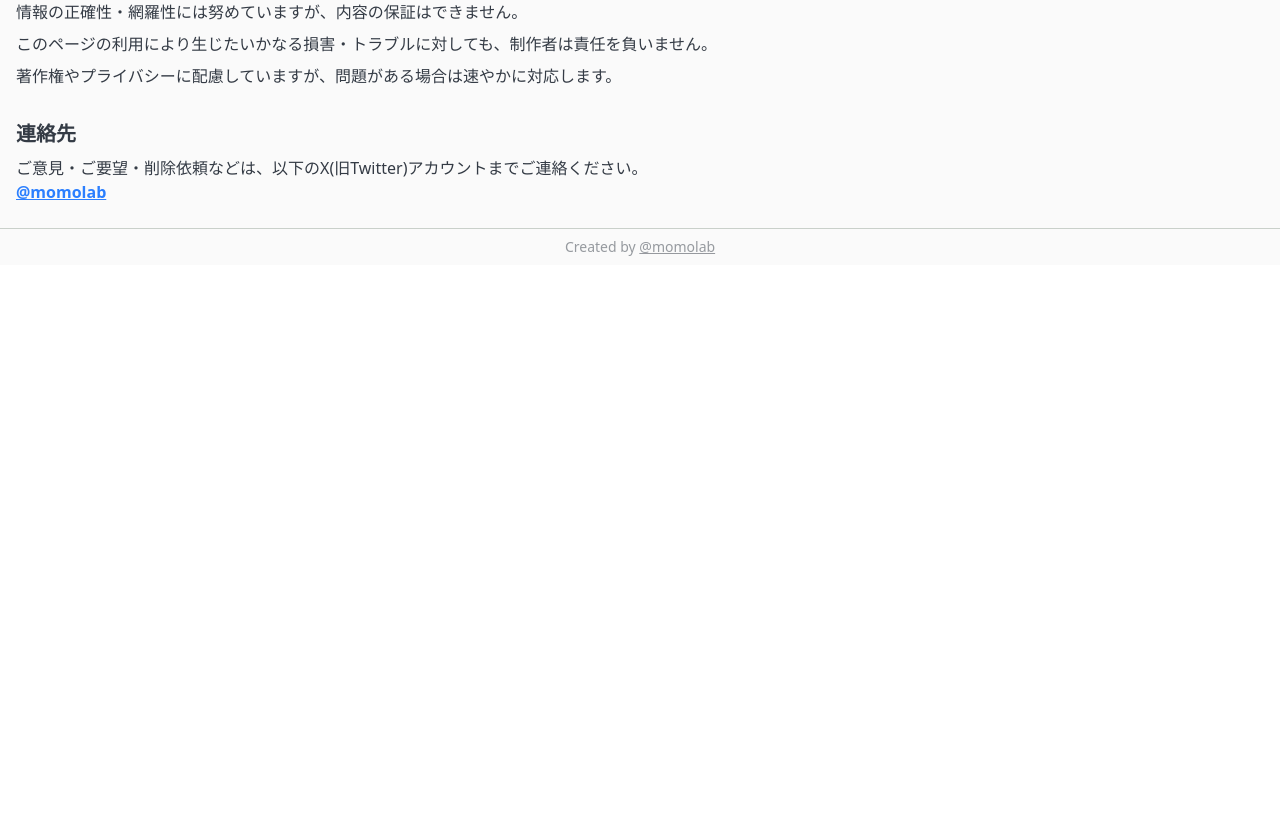
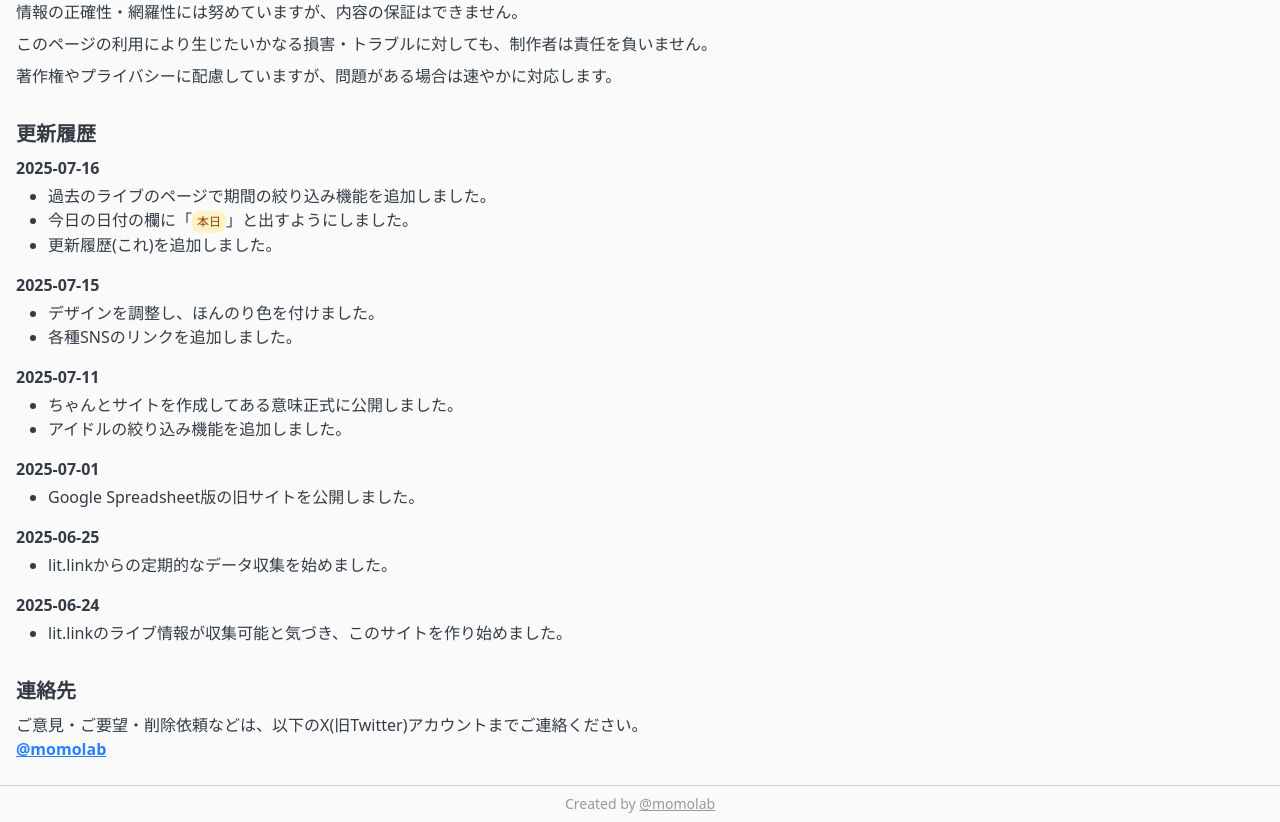
Before and after one commit to momo-lab/www-livelist, a React (Vite) app: page /about in a window 1280 px wide. Shown: the part 680-1502 px from the top of the page. Before the commit the page ends 945 px from the top, so only its background shows below. Built offline with nearby package versions, Linux system fonts and the light colour scheme; no server answers.

Commit message:
feat: /Aboutに更新履歴を追記

```diff
--- a/src/pages/About.tsx
+++ b/src/pages/About.tsx
@@ -1,3 +1,4 @@
+import { Badge } from '@/components/ui/badge';
 import { LinkButton } from '@/components/ui/LinkButton';
 import React from 'react';
 
@@ -53,6 +54,56 @@ export const AboutPage: React.FC = () => {
         <p>著作権やプライバシーに配慮していますが、問題がある場合は速やかに対応します。</p>
       </section>
 
+      <section className="mb-8">
+        <h2 className="mb-2 text-xl font-semibold">更新履歴</h2>
+        <div className="mb-4">
+          <h3 className="mb-1 font-semibold">2025-07-16</h3>
+          <ul className="list-disc pl-8">
+            <li>過去のライブのページで期間の絞り込み機能を追加しました。</li>
+            <li>
+              今日の日付の欄に「
+              <Badge className="px-1 py-0.5 text-xs font-normal bg-amber-100 text-amber-800">
+                本日
+              </Badge>
+              」と出すようにしました。
+            </li>
+            <li>更新履歴(これ)を追加しました。</li>
+          </ul>
+        </div>
+        <div className="mb-4">
+          <h3 className="mb-1 font-semibold">2025-07-15</h3>
+          <ul className="list-disc pl-8">
+            <li>デザインを調整し、ほんのり色を付けました。</li>
+            <li>各種SNSのリンクを追加しました。</li>
+          </ul>
+        </div>
+        <div className="mb-4">
+          <h3 className="mb-1 font-semibold">2025-07-11</h3>
+          <ul className="list-disc pl-8">
+            <li>ちゃんとサイトを作成してある意味正式に公開しました。</li>
+            <li>アイドルの絞り込み機能を追加しました。</li>
+          </ul>
+        </div>
+        <div className="mb-4">
+          <h3 className="mb-1 font-semibold">2025-07-01</h3>
+          <ul className="list-disc pl-8">
+            <li>Google Spreadsheet版の旧サイトを公開しました。</li>
+          </ul>
+        </div>
+        <div className="mb-4">
+          <h3 className="mb-1 font-semibold">2025-06-25</h3>
+          <ul className="list-disc pl-8">
+            <li>lit.linkからの定期的なデータ収集を始めました。</li>
+          </ul>
+        </div>
+        <div className="mb-4">
+          <h3 className="mb-1 font-semibold">2025-06-24</h3>
+          <ul className="list-disc pl-8">
+            <li>lit.linkのライブ情報が収集可能と気づき、このサイトを作り始めました。</li>
+          </ul>
+        </div>
+      </section>
+
       <section>
         <h2 className="mb-2 text-xl font-semibold">連絡先</h2>
         <p>ご意見・ご要望・削除依頼などは、以下のX(旧Twitter)アカウントまでご連絡ください。</p>
```
